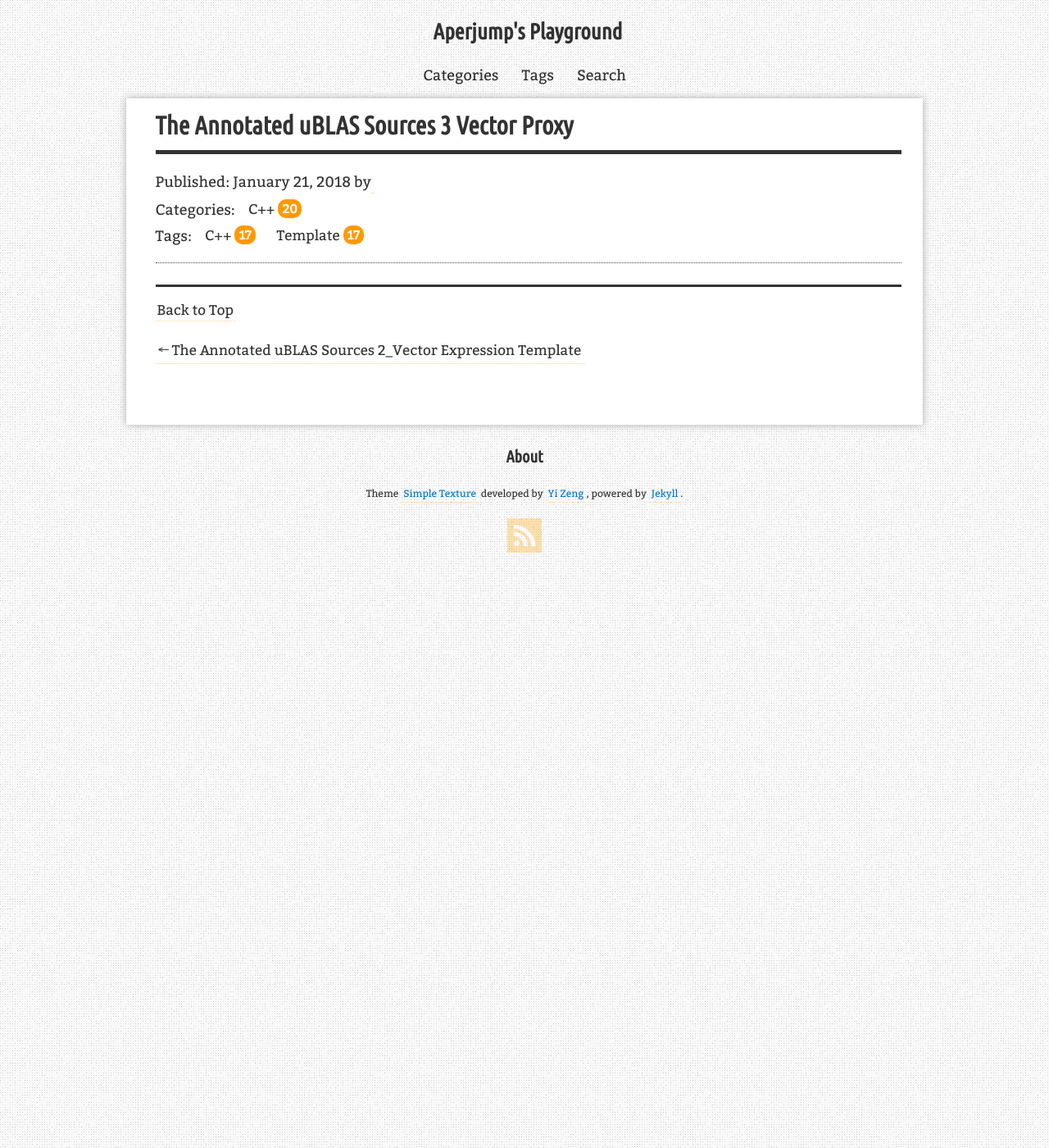
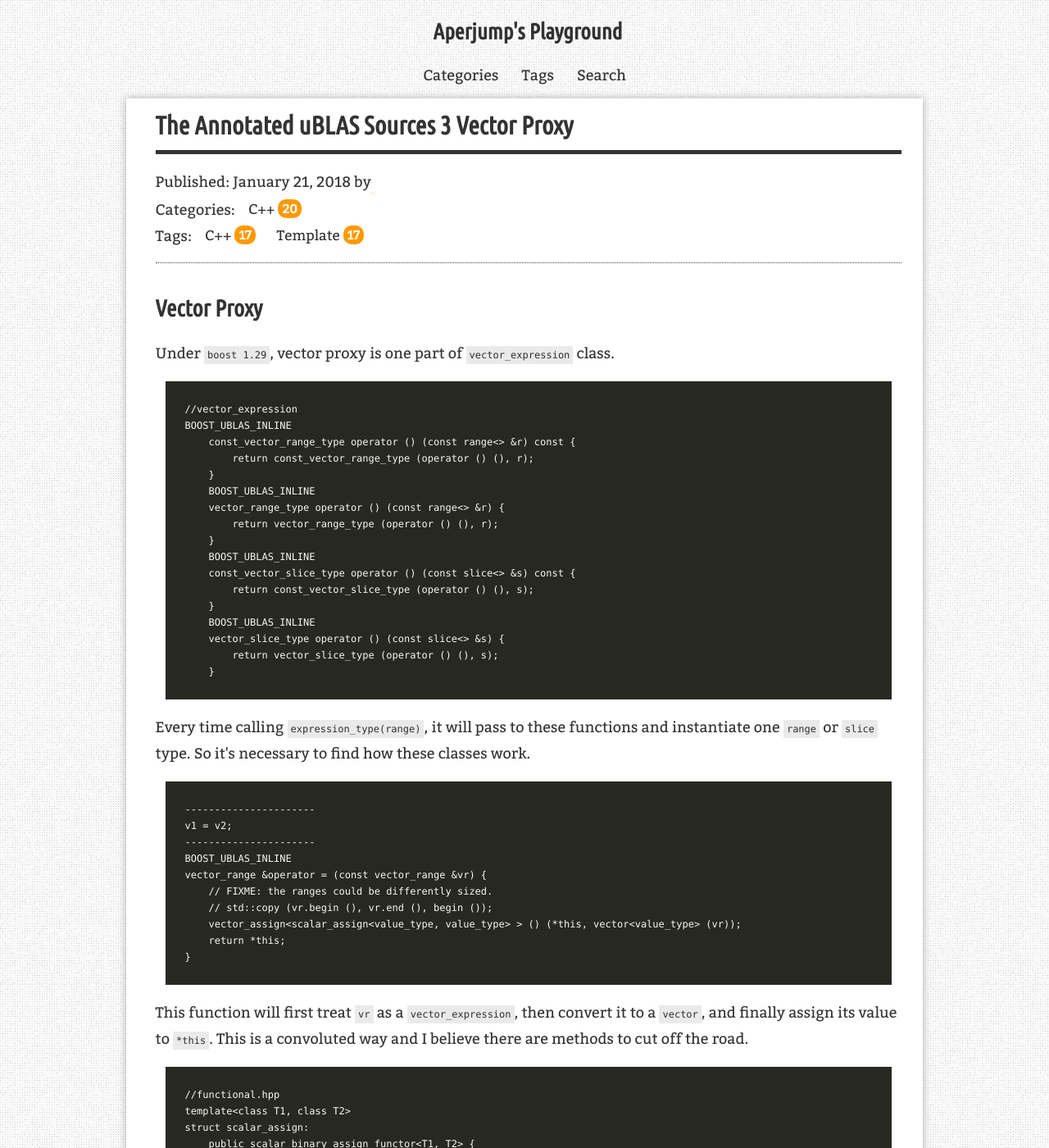
Before and after one commit to Aperjump/Aperjump.github.io, a Jekyll site: the page built from _posts/2018-01-21-vector_proxy.md, in a window 1280 px wide and 1400 px high. Shown: the whole window at 82% size. Built offline with Jekyll 4.4.1, drawn with Linux system fonts in a browser that asks for light colours; nearby versions of some CDN libraries; comment, search, counter and statistics services are not loaded; some of the changed text lies outside the part shown.

Commit message:
vector_proxy

````diff
--- a/_posts/2018-01-21-vector_proxy.md
+++ b/_posts/2018-01-21-vector_proxy.md
@@ -5,5 +5,68 @@ description: "my notes on reading uBLAS code3"
 categories: [C++]
 tags: [C++, Template]
 redirect_from:
-  - /2018/01/21/
+  - /2018/01/22/
 ---
+## Vector Proxy
+Under `boost 1.29`, vector proxy is one part of `vector_expression` class.
+```
+//vector_expression
+BOOST_UBLAS_INLINE
+    const_vector_range_type operator () (const range<> &r) const {
+        return const_vector_range_type (operator () (), r);
+    }
+    BOOST_UBLAS_INLINE
+    vector_range_type operator () (const range<> &r) {
+        return vector_range_type (operator () (), r);
+    }
+    BOOST_UBLAS_INLINE
+    const_vector_slice_type operator () (const slice<> &s) const {
+        return const_vector_slice_type (operator () (), s);
+    }
+    BOOST_UBLAS_INLINE
+    vector_slice_type operator () (const slice<> &s) {
+        return vector_slice_type (operator () (), s);
+    }
+```
+Every time calling `expression_type(range)`, it will pass to these functions and instantiate one `range` or `slice` type. So it's necessary to find how these classes work.
+```
+----------------------
+v1 = v2;
+----------------------
+BOOST_UBLAS_INLINE
+vector_range &operator = (const vector_range &vr) {
+    // FIXME: the ranges could be differently sized.
+    // std::copy (vr.begin (), vr.end (), begin ());
+    vector_assign<scalar_assign<value_type, value_type> > () (*this, vector<value_type> (vr));
+    return *this;
+}
+```
+This function will first treat `vr` as a `vector_expression`, then convert it to a `vector`, and finally assign its value to `*this`. This is a convoluted way and I believe there are methods to cut off the road.
+```
+//functional.hpp
+template<class T1, class T2>
+struct scalar_assign:
+    public scalar_binary_assign_functor<T1, T2> {
+    typedef typename scalar_binary_assign_functor<T1, T2>::argument1_type argument1_type;
+    typedef typename scalar_binary_assign_functor<T1, T2>::argument2_type argument2_type;
+    typedef assign_tag assign_category;
+
+    BOOST_UBLAS_INLINE
+    void operator () (argument1_type t1, argument2_type t2) const {
+        t1 = t2;
+    }
+};
+//scalar_assign will be functor_type
+//vector_assign.hpp
+void operator () (V &v, const vector_expression<E> &e) {
+    typedef typename vector_assign_traits<BOOST_UBLAS_TYPENAME V::storage_category,
+    assign_category,
+    BOOST_UBLAS_TYPENAME E::const_iterator::iterator_category>::storage_category storage_category;
+#ifndef BOOST_UBLAS_ENABLE_SPECIALIZED_ASSIGN
+    operator () (v, e, storage_category ());
+#else
+    evaluate_vector_assign (functor_type (), v, e, storage_category ());
+#endif
+}
+```
+This is a `functor`,
````
